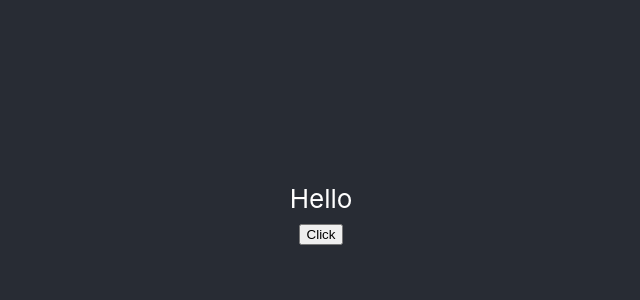
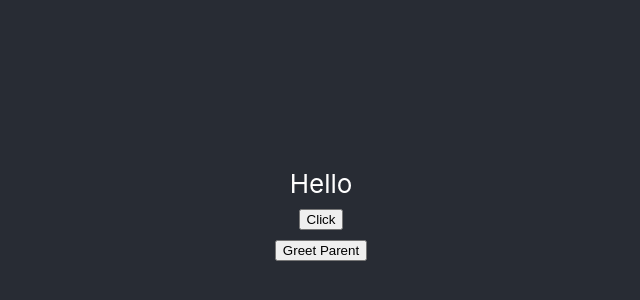
Before and after one commit to JesseStew/react-video-tutorial, a React (Create React App) app: page / in a window 1280 px wide. Shown: the part 186-486 px from the top of the page, without its empty margins (319-959 px from the left). Built offline with nearby package versions, Linux system fonts and the light colour scheme.

Commit message:
Methods as props

```diff
--- a/src/App.js
+++ b/src/App.js
@@ -1,4 +1,4 @@
-import logo from './logo.svg';
+// import logo from './logo.svg';
 import './App.css';
 // import Greet from './components/Greet'
 // import Welcome from './components/Welcome'
@@ -7,6 +7,7 @@
 // import FunctionClick from './components/FunctionClick'
 // import ClassClick from './components/ClassClick'
 import EventBind from './components/EventBind'
+import ParentComponent from './components/ParentComponent';
 
 function App() {
   return (
@@ -22,6 +23,7 @@
         <Counter />
         <ClassClick />  */}
         <EventBind />
+        <ParentComponent />
         {/* <a
           className="App-link"
           href="https://reactjs.org"
--- /dev/null
+++ b/src/components/ChildComponent.js
@@ -0,0 +1,11 @@
+import React from 'react'
+
+function ChildComponent(props) {
+  return (
+    <div>
+      <button onClick={() => props.greetHandler('child')}>Greet Parent</button>
+    </div>
+  )
+}
+
+export default ChildComponent
--- /dev/null
+++ b/src/components/ParentComponent.js
@@ -0,0 +1,30 @@
+import React, { Component } from 'react'
+import ChildComponent from './ChildComponent'
+
+class ParentComponent extends Component {
+
+  constructor(props) {
+    super(props)
+
+    this.state = {
+      parentName: 'Parent'
+    }
+
+    this.greetParent = this.greetParent.bind(this)
+  }
+
+  greetParent(childName) {
+    alert(`Hello ${this.state.parentName} from ${childName}`)
+  }
+
+
+  render() {
+    return (
+      <div>
+        <ChildComponent greetHandler={this.greetParent} />
+      </div>
+    )
+  }
+}
+
+export default ParentComponent
```
